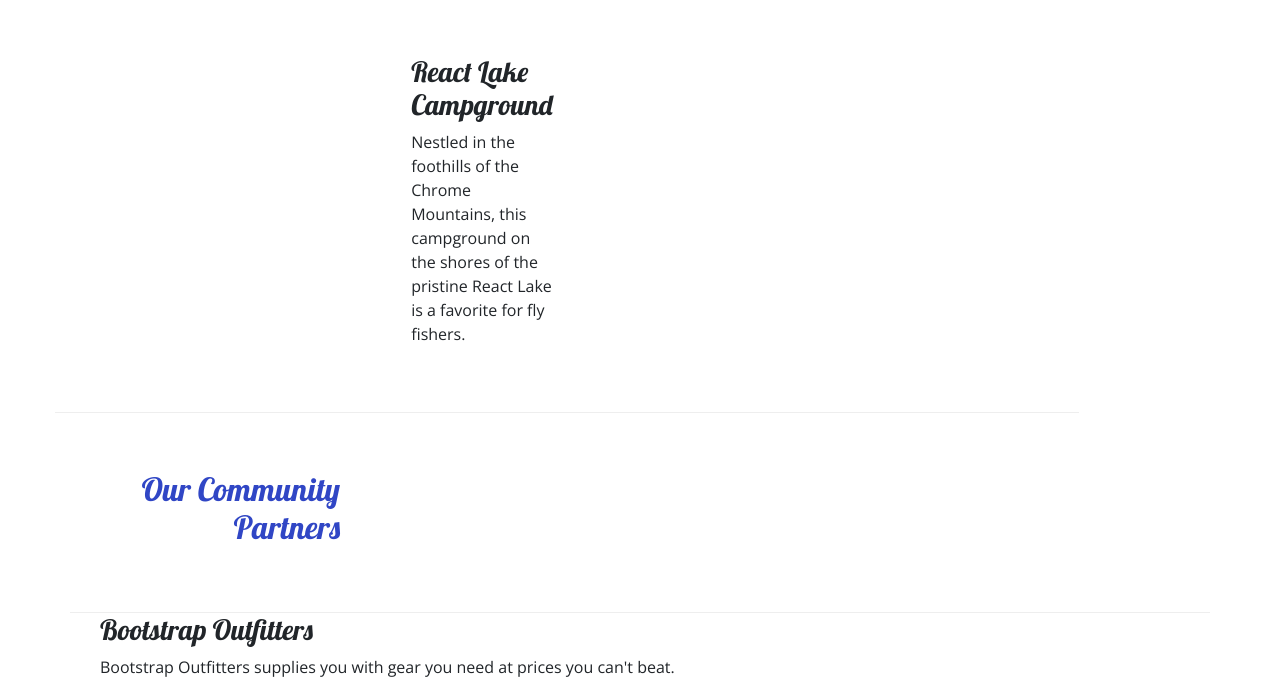
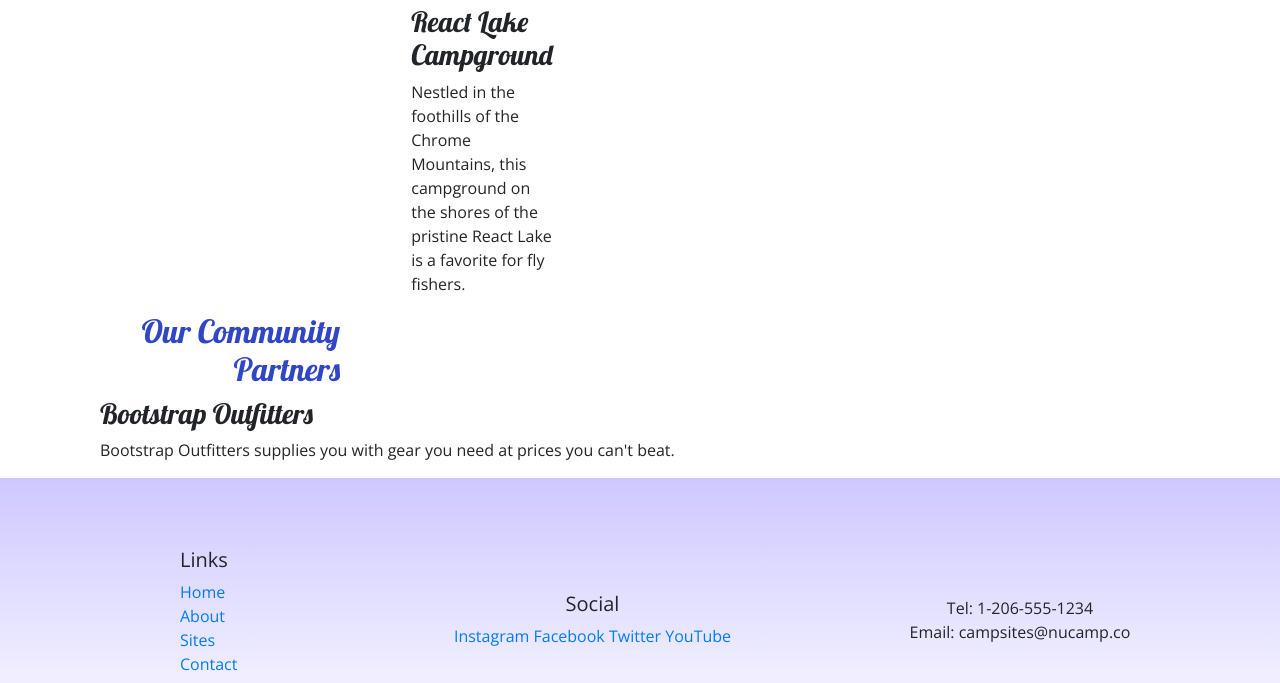
Before and after one commit to Morticia007/Bootstrap-project-, a website: page index.html in a window 1280 px wide. Shown: the part 537-1220 px from the top of the page. Drawn offline with nearby package versions, Linux system fonts and the light colour scheme.

Commit message:
adding custom style

```diff
--- a/index.html
+++ b/index.html
@@ -9,6 +9,7 @@
 
         <!-- Bootstrap CSS -->
         <link rel="stylesheet" href="node_modules/bootstrap/dist/css/bootstrap.min.css" />
+        <!--Additional css must be placed after bootstrap CSS-->
         <link rel="stylesheet" href="https://fonts.googleapis.com/css?family=Lobster|Open+Sans" />
         <link rel="stylesheet" href="css/styles.css" />
         <title>NuCamp: A Better Way To Camp</title>
@@ -42,14 +43,14 @@
         <div class="col-sm-4 col-md-3">
         <h2>Featured Campsites</h2>
     </div>
-        <div class="row row-content align-items-center">
+        <div class="row">
         <div class="col-sm-4 offset-4 col-md-2">
         <h3>React Lake Campground</h3>
         <p class="d-none d-sm-block">Nestled in the foothills of the Chrome Mountains, this campground on the shores of the pristine React Lake is a favorite for fly fishers.</p>
         </div>
     </div>
 </div>
-    <div class="row row-content align-items-center">
+    <div class="row">
     <div class="col sm-4 order-sm-last col-md-3">
         <h2 class="text-sm-right">Our Community Partners</h2>
 </div>
@@ -72,14 +73,14 @@
                         <li><a href="#">Contact</a></li>
                     </ul>
                 </div>
-                <div class="col-6 offset-1 col-sm-5">
+                <div class="col-6 col-sm-5 text-center">
                     <h5>Social</h5>
                     <a href="http://instagram.com/">Instagram</a>
                     <a href="http://facebook.com/">Facebook</a>
                     <a href="http://twitter.com/">Twitter</a>
                     <a href="http://youtube.com/">YouTube</a>
                 </div>
-                <div class="col-sm-4  col-sm-5">
+                <div class="col-sm-4 text-center">
                     Tel: 1-206-555-1234<br />
                     Email: campsites@nucamp.co
                 </div>
```
